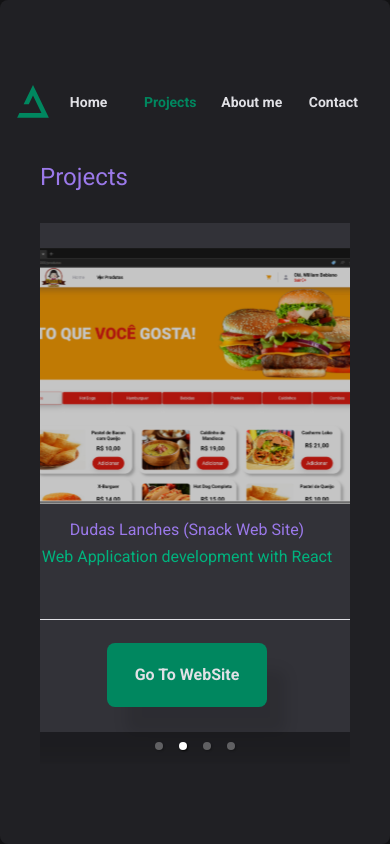
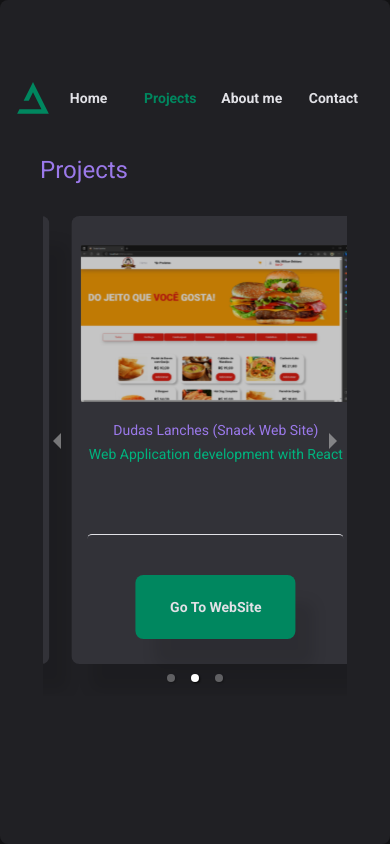
Before and after one commit to WilliamBebiano/Portifolio, a React (Vite) app: page /projects in a window 390 px wide. Built offline with nearby package versions, Linux system fonts and the light colour scheme.

Commit message:
project update

```diff
--- a/src/components/Button/styles.ts
+++ b/src/components/Button/styles.ts
@@ -23,4 +23,8 @@ export const ButtonContainer = styled.button`
   &:active {
     background-color: ${(props) => props.theme['green-700']};
   }
+
+  @media (max-width: 768px) {
+    font-size: 0.875rem;
+  }
 `
--- a/src/components/Cards/styles.ts
+++ b/src/components/Cards/styles.ts
@@ -12,11 +12,23 @@ export const CardContainer = styled.div`
   margin: 2rem;
 
   background: ${(props) => props.theme['gray-600']};
+
+  @media (max-width: 768px) {
+    flex: 1;
+    gap: 1rem;
+    width: 18rem;
+    margin: 2rem;
+  }
 `
 
 export const CardWrapper = styled.div`
   display: flex;
   flex-direction: column;
+
+  @media (max-width: 768px) {
+    align-items: center;
+    flex: 1;
+  }
 `
 
 export const Image = styled.img`
@@ -24,6 +36,10 @@ export const Image = styled.img`
   max-height: 16rem;
   border-radius: 8px;
   margin: 1rem;
+
+  @media (max-width: 768px) {
+    flex: 1;
+  }
 `
 export const TextCard = styled.div`
   display: flex;
@@ -41,6 +57,10 @@ export const TextCard = styled.div`
     margin-bottom: 0.5rem;
     min-height: 4rem;
     text-align: center;
+  }
+
+  @media (max-width: 768px) {
+    font-size: 0.875rem;
   }
 `
 export const Footer = styled.footer`
@@ -60,4 +80,10 @@ export const Divisor = styled.hr`
   border-left: transparent;
   border-right: transparent;
   border-radius: 8px;
+
+  @media (max-width: 768px) {
+    flex: 1;
+    width: 16rem;
+    margin: auto;
+  }
 `
--- a/src/pages/Projects/index.tsx
+++ b/src/pages/Projects/index.tsx
@@ -1,9 +1,24 @@
 import { Cards } from '../../components/Cards'
-import { ProjectsContainner, TextTitle } from './styles'
+import { CardWrapper, ProjectsContainner, TextTitle } from './styles'
 import { Carousel } from 'react-responsive-carousel'
 import 'react-responsive-carousel/lib/styles/carousel.min.css'
+import { useEffect, useState } from 'react'
 
 export function Projects() {
+  const [windowWidth, setWindowWidth] = useState(window.innerWidth)
+
+  const handleWindowResize = () => {
+    setWindowWidth(window.innerWidth)
+  }
+
+  useEffect(() => {
+    window.addEventListener('resize', handleWindowResize)
+
+    return () => {
+      window.removeEventListener('resize', handleWindowResize)
+    }
+  }, [])
+
   const handleCarouselChange = (index: number) => {
     console.log('Índice alterado:', index)
   }
@@ -16,28 +31,41 @@ export function Projects() {
     console.log('Miniatura clicada:', index)
   }
 
+  const centerSlidePercentage = windowWidth <= 780 ? 102 : 50
+
   return (
     <>
       <TextTitle>Projects</TextTitle>
       <ProjectsContainner>
+        {typeof window !== 'undefined' && (
           <Carousel
             showArrows={true}
             onChange={(index) => handleCarouselChange(index)}
             onClickItem={(index) => handleItemClick(index)}
             onClickThumb={(index) => handleThumbClick(index)}
-          width={'70rem'}
+            width={`${windowWidth >= 780 ? '70rem' : '78vw'}`}
             centerMode={true}
-          centerSlidePercentage={50}
+            centerSlidePercentage={centerSlidePercentage}
             autoPlay={true}
             infiniteLoop={true}
             interval={3000}
             stopOnHover={true}
+            showThumbs={!(windowWidth >= 780)}
+            showStatus={false}
+            showIndicators={true}
+            swipeable={!(windowWidth >= 780)}
           >
+            <CardWrapper>
               <Cards />
+            </CardWrapper>
+            <CardWrapper>
               <Cards />
+            </CardWrapper>
+            <CardWrapper>
               <Cards />
-          <Cards />
+            </CardWrapper>
           </Carousel>
+        )}
       </ProjectsContainner>
     </>
   )
--- a/src/pages/Projects/styles.ts
+++ b/src/pages/Projects/styles.ts
@@ -7,8 +7,16 @@ export const ProjectsContainner = styled.div`
   align-items: center;
   gap: 0.5rem;
   overflow-y: hidden;
+
+  @media (max-width: 768px) {
+    flex: 1;
+    gap: 1rem;
+  }
 `
 export const TextTitle = styled.p`
   font-size: 1.5rem;
   color: ${(props) => props.theme['purple-400']};
 `
+export const CardWrapper = styled.div`
+  flex: 1;
+`
```
Lines whose indentation alone changed are shown as unchanged.
